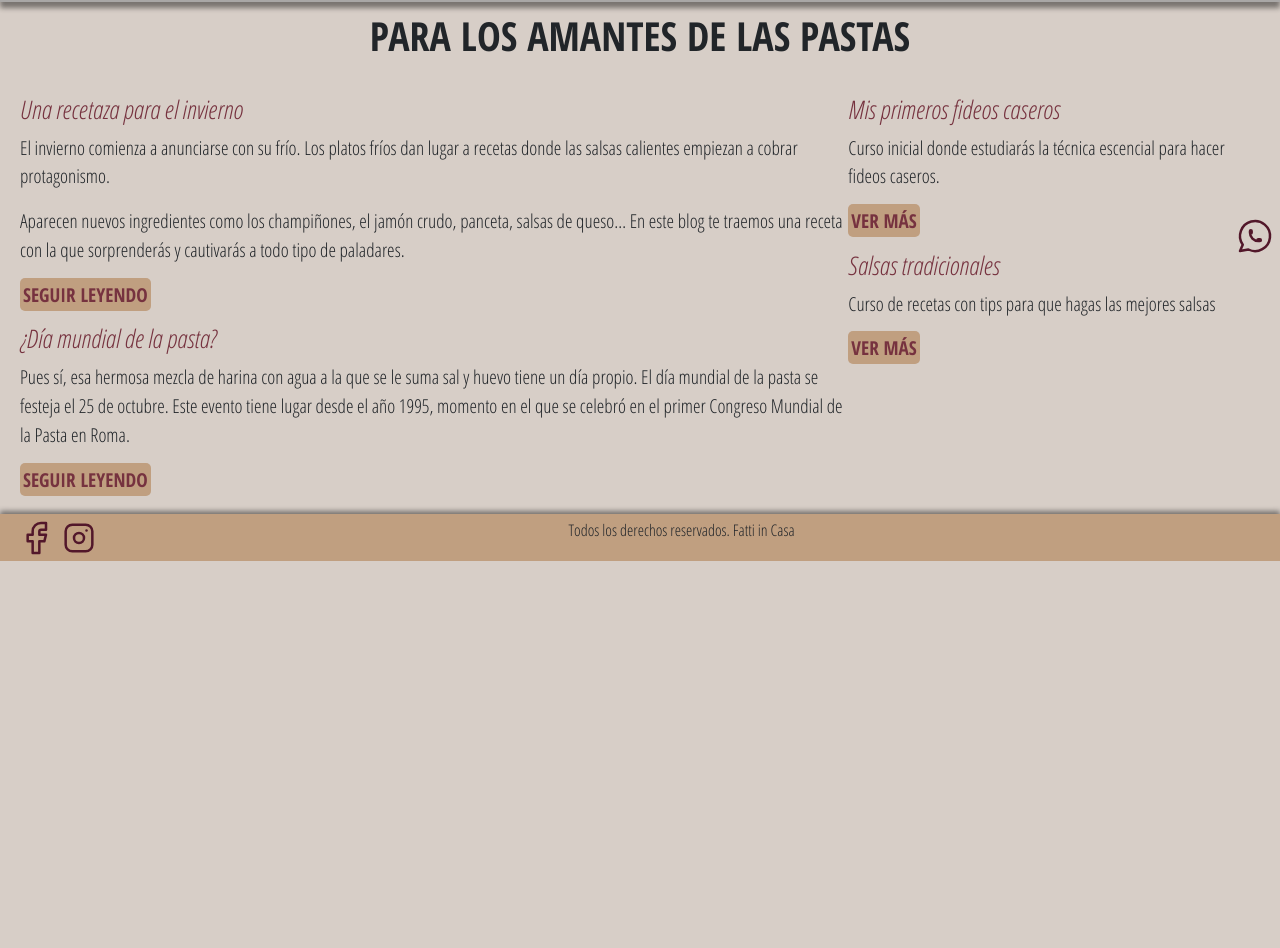
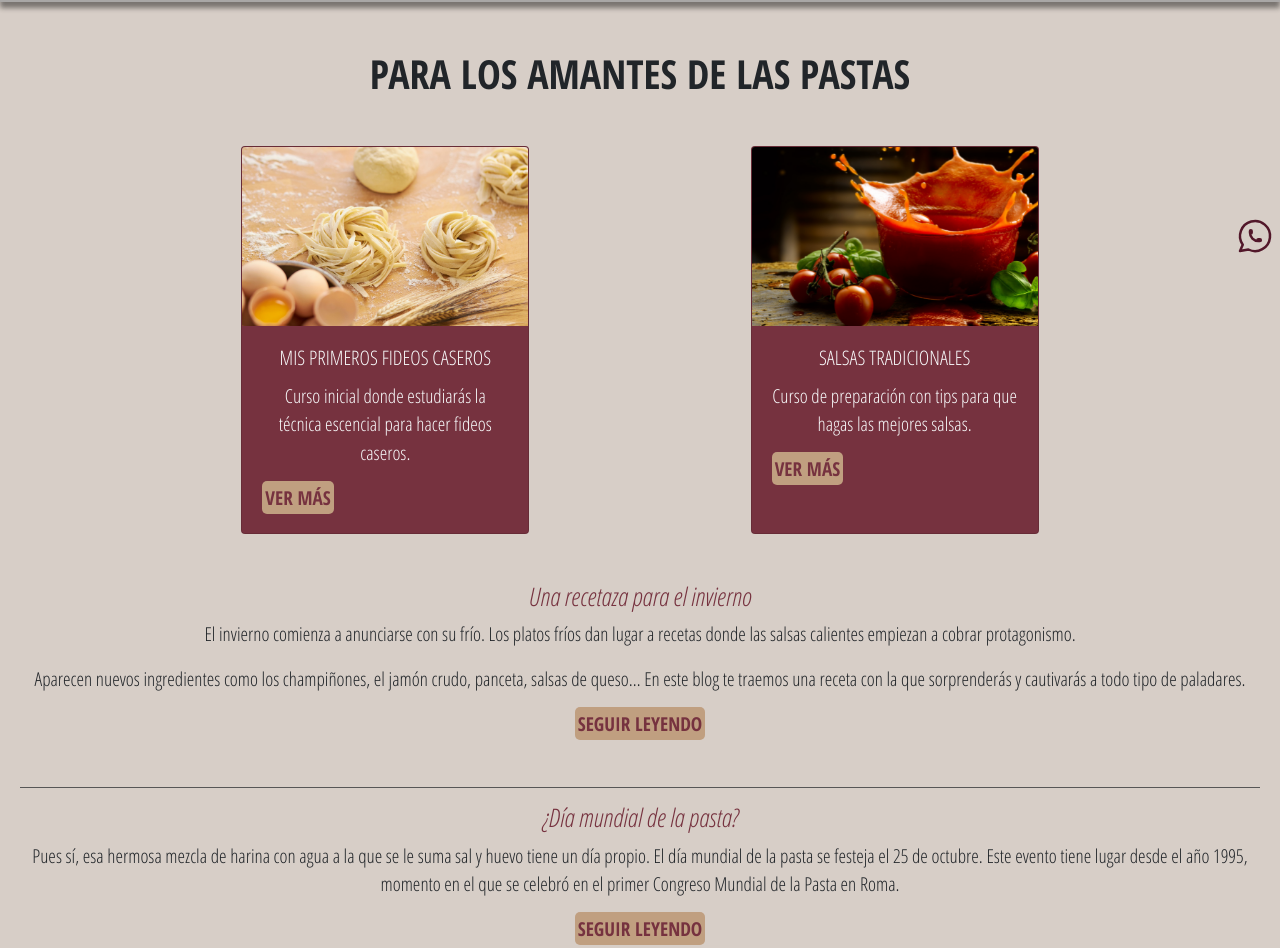
Before and after one commit to eugeniamayol/Fatti-in-Casa, a website: page index.html in a window 1280 px wide. Shown: the part 539-1487 px from the top of the page. Before the commit the page ends 1100 px from the top, so only its background shows below. Drawn offline with nearby package versions, Linux system fonts and the light colour scheme; grey boxes are pictures that could not be loaded.

Commit message:
Modif index

```diff
--- a/index.html
+++ b/index.html
@@ -37,10 +37,31 @@
 		</div>
 	</header>
 
-	<h1>Para los amantes de las pastas</h1>
+	<h1 class="m-5">Para los amantes de las pastas</h1>
 
-	<div class="contenedorInicio">
-		<section class="inicioBlog">
+
+	<div class="contenedorCard d-flex">
+		<div class="card bgBordo" style="width: 18rem;">
+		  <img src="media/curso1.png" class="card-img-top" alt="imagen pastas">
+		  <div class="card-body">
+		    <h5 class="card-title text-center text-light text-uppercase">Mis primeros fideos caseros</h5>
+		    <p class="card-text text-center text-light">Curso inicial donde estudiarás la técnica escencial para hacer fideos caseros.</p>
+		    <a href="cursos.html#curso1" class="boton text-center">Ver más</a>
+		  </div>
+		</div>
+
+
+		<div class="card bgBordo" style="width: 18rem;">
+		  <img src="media/curso2.png" class="card-img-top" alt="imagen salsas">
+		  <div class="card-body">
+		    <h5 class="card-title text-center text-light text-uppercase">Salsas tradicionales</h5>
+		    <p class="card-text text-center text-light">Curso de preparación con tips para que hagas las mejores salsas.</p>
+		    <a href="cursos.html#curso2" class="boton">Ver más</a>
+		  </div>
+		</div>
+	</div>
+
+	<section class="contenedorInicio mt-5">
 			<article>
 				<h2>Una recetaza para el invierno</h2>
 
@@ -51,7 +72,7 @@
 				<a class="boton seguir" href="blog.html#blog1">Seguir leyendo</a>
 			</article>
 
-			<article>
+			<article class="mt-5 borde">
 				<h2>¿Día mundial de la pasta?</h2>
 
 				<p>Pues sí, esa hermosa mezcla de harina con agua a la que se le suma sal y huevo tiene un día propio. El día mundial de la pasta se festeja el 25 de octubre. Este evento tiene lugar desde el año 1995, momento en el que se celebró en el primer Congreso Mundial de la Pasta en Roma.</p>
@@ -60,24 +81,7 @@
 			</article>
 		</section>
 
-		<aside class="inicioCursos">
-			<div class="curso1">
-				<h2>Mis primeros fideos caseros</h2>
 
-				<p>Curso inicial donde estudiarás la técnica escencial para hacer fideos caseros.</p>
-
-				<a class="boton" href="cursos.html#curso1">Ver más</a>
-			</div>
-
-			<div class="curso2">
-				<h2>Salsas tradicionales</h2>
-
-				<p>Curso de recetas con tips para que hagas las mejores salsas</p>
-
-				<a class="boton" href="cursos.html#curso2">Ver más</a>
-			</div>
-		</aside>
-	</div>
 
 	<footer class="bgNavPropio">
 		<div>
--- a/scss/_main.scss
+++ b/scss/_main.scss
@@ -53,6 +53,10 @@ body{
 	transform:scale(1.2) ;
 }
 
+.bgBordo{
+	background-color: $bordo;
+}
+
 .boton{
 	text-decoration: none;
 	color: #76323f;
@@ -102,26 +106,29 @@ footer{
 }
 
 
-.contenedorInicio{
-	margin: $contenedor;}
+.contenedorCard{
+	margin: $contenedor;
+	flex-direction: column;
+	align-items: center;
+}
+
+@media all and (min-width: 768px){
+	.contenedorCard{
+		flex-direction: row;
+		justify-content: space-evenly;
+		align-items: stretch;}
+}
 
 
-@media all and (min-width: 768px){
-	.contenedorInicio{
-		display: grid;
-		grid-template-columns: 2fr 1fr;
-		grid-template-areas:
-		"blog cur"
-		"blog cur";
-		grid-column-gap: 5px;}
+.contenedorInicio{
+	margin: $contenedor;
+	text-align: center;
 
-	.inicioBlog{
-		grid-area: blog;}
+	.borde{
+		border-top: solid 1px $oscuro;
+	}
+}
 
-	.inicioCursos{
-		grid-area: cur;
-		justify-self: center;}
-}
 
 
 .contenedorBlog{
```
Also changed, not shown: css/estilos.css.
